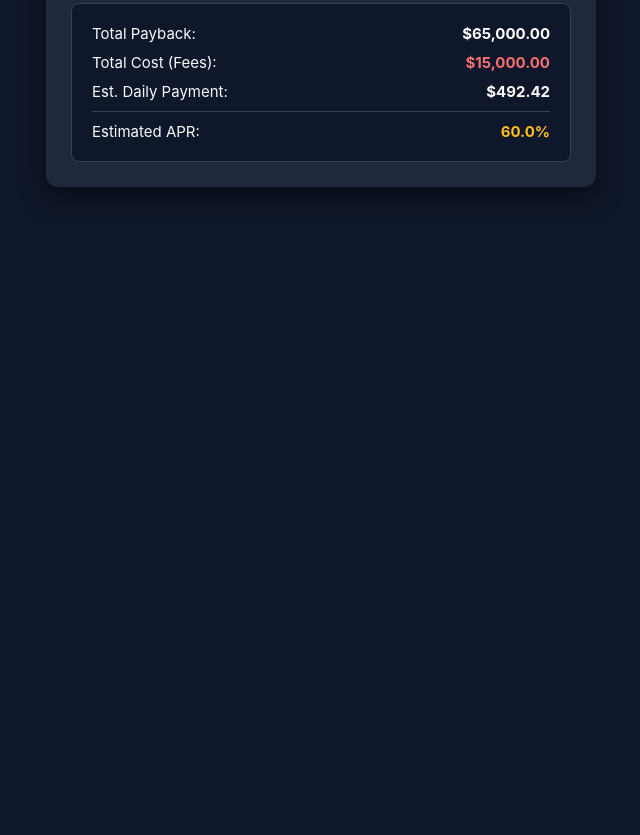
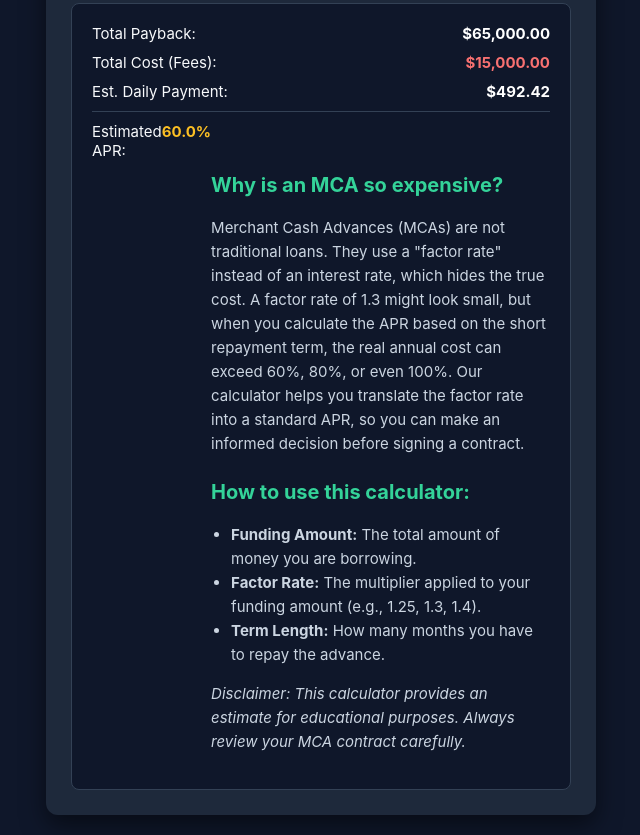
Before and after one commit to BenoYala/mca-calculator, a plain HTML site: page index.html in a window 1280 px wide. Shown: the part 396-1231 px from the top of the page, without its empty margins (319-959 px from the left). Before the commit the page ends 800 px from the top, so only its background shows below. Drawn offline with Linux system fonts and the light colour scheme.

Commit message:
Update index.html

```diff
--- a/index.html
+++ b/index.html
@@ -59,6 +59,20 @@
         <div class="result-row">
             <span>Estimated APR:</span>
             <span class="val yellow" id="apr">0%</span>
+            <!-- SEO CONTENT START -->
+<div style="margin-top: 30px; color: #cbd5e1; font-size: 15px; line-height: 1.6;">
+    <h2 style="color: #34d399; font-size: 20px; margin-bottom: 10px;">Why is an MCA so expensive?</h2>
+    <p>Merchant Cash Advances (MCAs) are not traditional loans. They use a "factor rate" instead of an interest rate, which hides the true cost. A factor rate of 1.3 might look small, but when you calculate the APR based on the short repayment term, the real annual cost can exceed 60%, 80%, or even 100%. Our calculator helps you translate the factor rate into a standard APR, so you can make an informed decision before signing a contract.</p>
+
+    <h2 style="color: #34d399; font-size: 20px; margin-top: 20px; margin-bottom: 10px;">How to use this calculator:</h2>
+    <ul style="padding-left: 20px;">
+        <li><strong>Funding Amount:</strong> The total amount of money you are borrowing.</li>
+        <li><strong>Factor Rate:</strong> The multiplier applied to your funding amount (e.g., 1.25, 1.3, 1.4).</li>
+        <li><strong>Term Length:</strong> How many months you have to repay the advance.</li>
+    </ul>
+    <p style="margin-top: 15px; font-style: italic;">Disclaimer: This calculator provides an estimate for educational purposes. Always review your MCA contract carefully.</p>
+</div>
+<!-- SEO CONTENT END -->
         </div>
     </div>
 </div>
```
